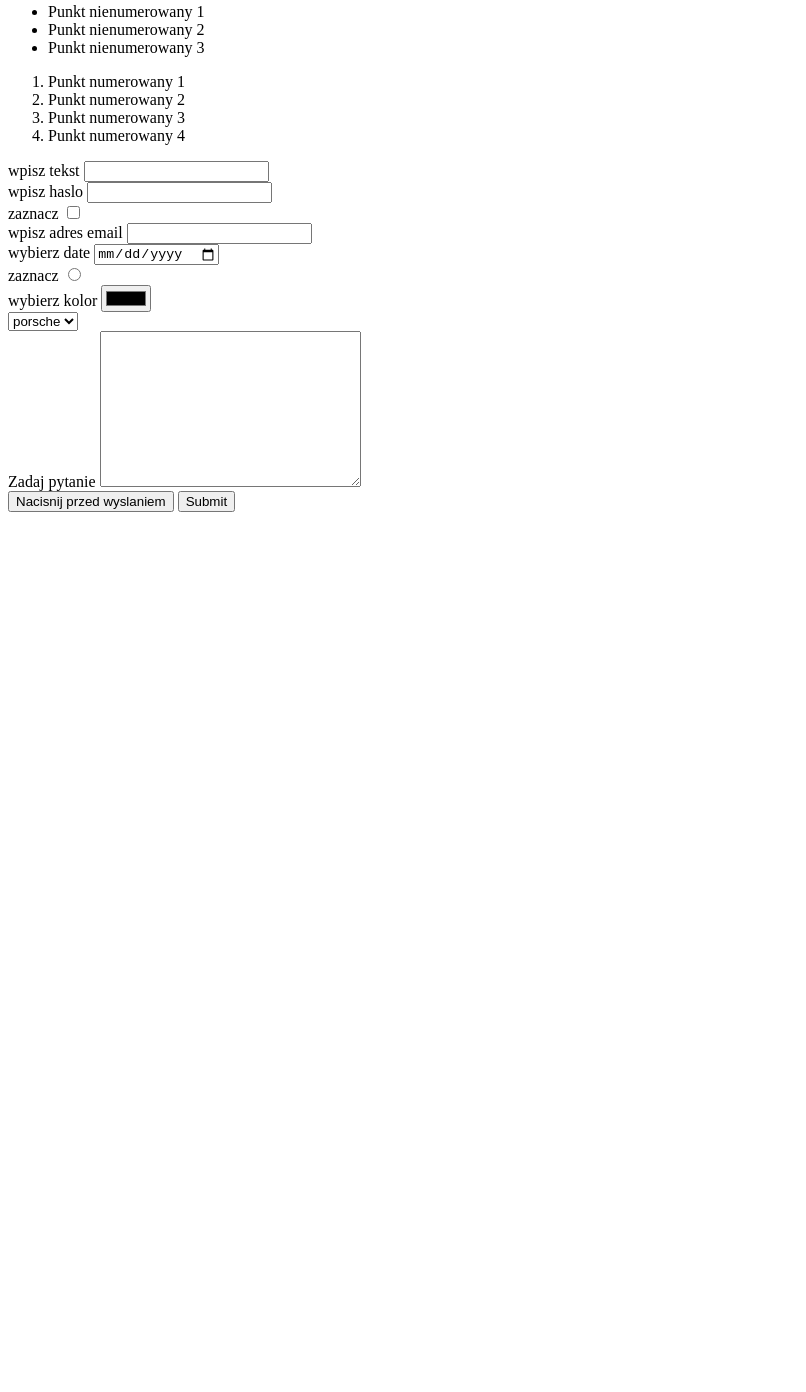
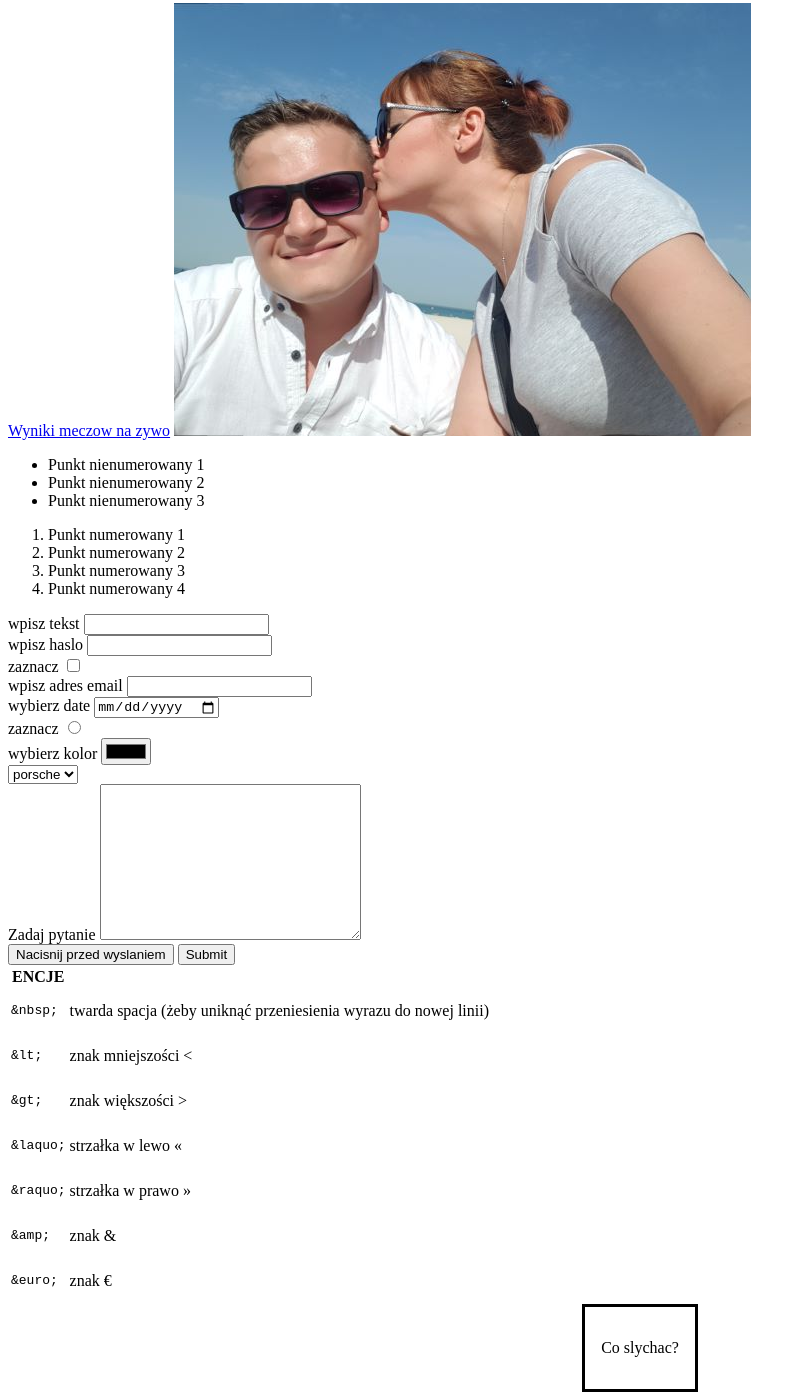
Before and after one commit to rafal-kozlowski/FrontendBasics, a plain HTML site: page index.html in a window 1280 px wide. Shown: the part 473-1865 px from the top of the page, without its empty margins (0-806 px from the left). Before the commit the page ends 993 px from the top, so only its background shows below. Drawn offline with Linux system fonts and the light colour scheme.

Commit message:
dodanie folderu pictures i aktualizacja sciezki zdjecia

```diff
--- a/index.html
+++ b/index.html
@@ -28,9 +28,18 @@
             </p>
         </p>
         <p>I paragraf za paragrafem - na zewnatrz paragrafu.</p>
-        <p>Paragraf ma zasieg blokowy - cala szerokosc strony.</p>
         <span>Span ma zasieg liniowy.</span>
         <span>Potwierdza to kolejny span za spanem.</span>
+        <p>Paragraf ma zasieg blokowy - cala szerokosc strony.</p>
+
+
+        <a href="https://www.livescore.com/en/" target="_blank" title="livescore.com">Wyniki meczow na zywo</a>
+        <!--
+        title - tytuł linku (widoczny w "dymku" po najechaniu kursorem)
+        target - w jaki sposób link ma być otwarty (_blank - nowa karta)
+         -->
+
+         <img src="./pictures/fota.jpg" alt="tu powinno byc zdjecie">
 
         <!-- dodanie listy -->
         <ul>
@@ -75,7 +84,12 @@
 
             <div>
                 <label> wpisz adres email </label>
-                <input type="email" >
+                <input type="email" required>
+                <!--
+                mozna dodac atrybut required, ktory sprawdzi czy wymagane pole jest wypelnione
+                i czy zawartosc jest poprawnym adresem email.
+                Mechanizm natywnej walidacji formularza można oczywiście wyłączyć za pomocą atrybutu novalidate
+                -->
             </div>
 
             <div>
@@ -114,5 +128,63 @@
             <input type="submit" name="Wyslij">
         </form>
 
+        <table>
+            <thead>
+                <tr>
+                    <th>ENCJE</th>
+                </tr>
+            </thead>
+            <tbody>
+                <tr>
+                    <td>
+                        <xmp>&nbsp;</xmp>
+                    </td>
+                    <td>twarda spacja (żeby uniknąć przeniesienia wyrazu do nowej linii)</td>
+                </tr>
+                <tr>
+                    <td>
+                        <xmp>&lt;</xmp>
+                    </td>
+                    <td>znak mniejszości &lt;</td>
+                </tr>
+                <tr>
+                    <td>
+                        <xmp>&gt;</xmp>
+                    </td>
+                    <td>znak większości &gt;</td>
+                </tr>
+                <tr>
+                    <td>
+                        <xmp>&laquo;</xmp>
+                    </td>
+                    <td>strzałka w lewo &laquo;</td>
+                </tr>
+                <tr>
+                    <td>
+                        <xmp>&raquo;</xmp>
+                    </td>
+                    <td>strzałka w prawo &raquo;</td>
+                </tr>
+                <tr>
+                    <td>
+                        <xmp>&amp;</xmp>
+                    </td>
+                    <td>znak &amp;</td>
+                </tr>
+                <tr>
+                    <td>
+                        <xmp>&euro;</xmp>
+                    </td>
+                    <td>znak &euro;</td>
+                </tr>
+            </tbody>
+        </table>
+
+        <dialog open>
+            <p>Co slychac?</p>
+        </dialog>
+
+
+
     </body>
 </html>
```
Also changed, not shown: pictures/fota.jpg (added).
